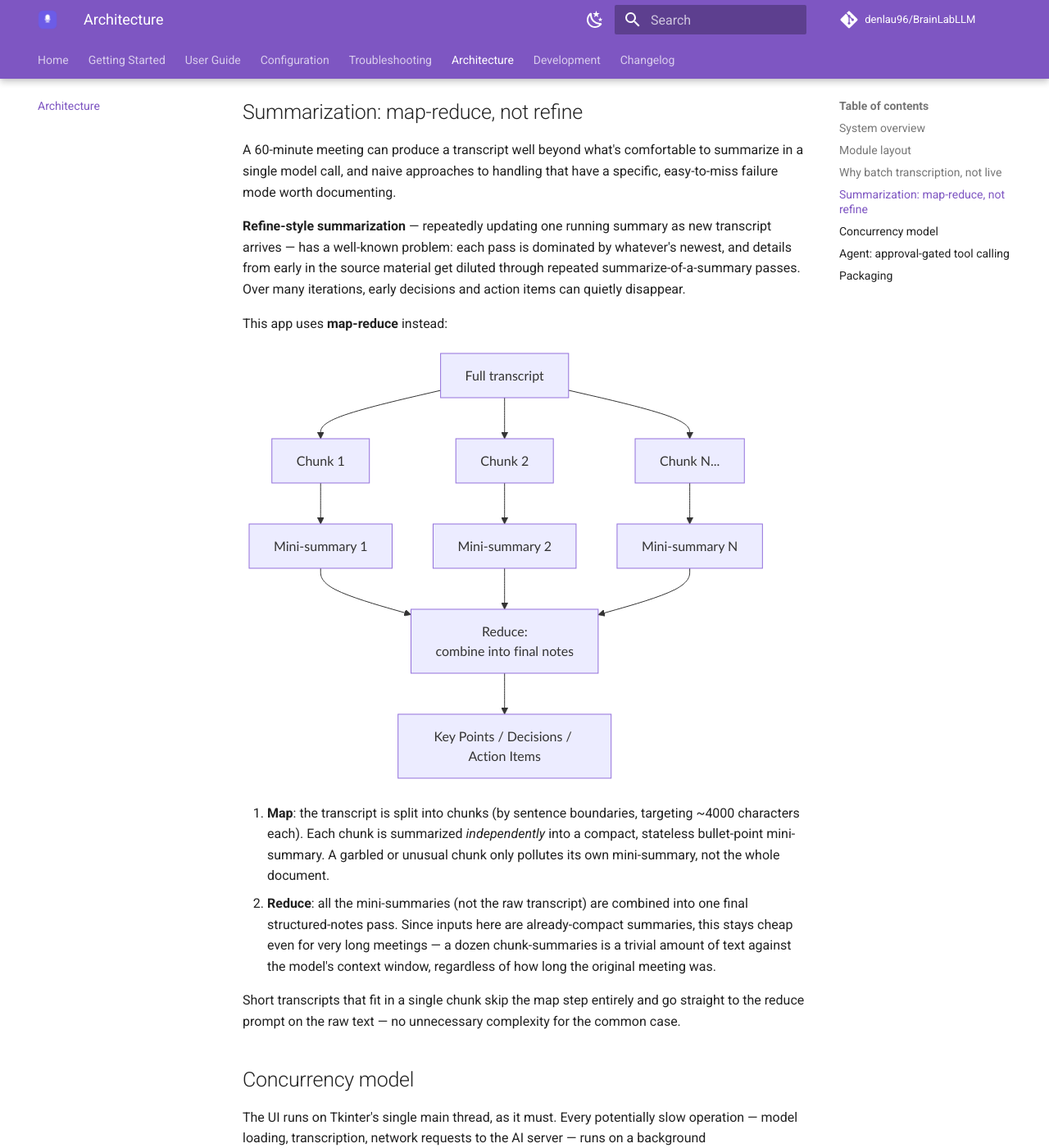
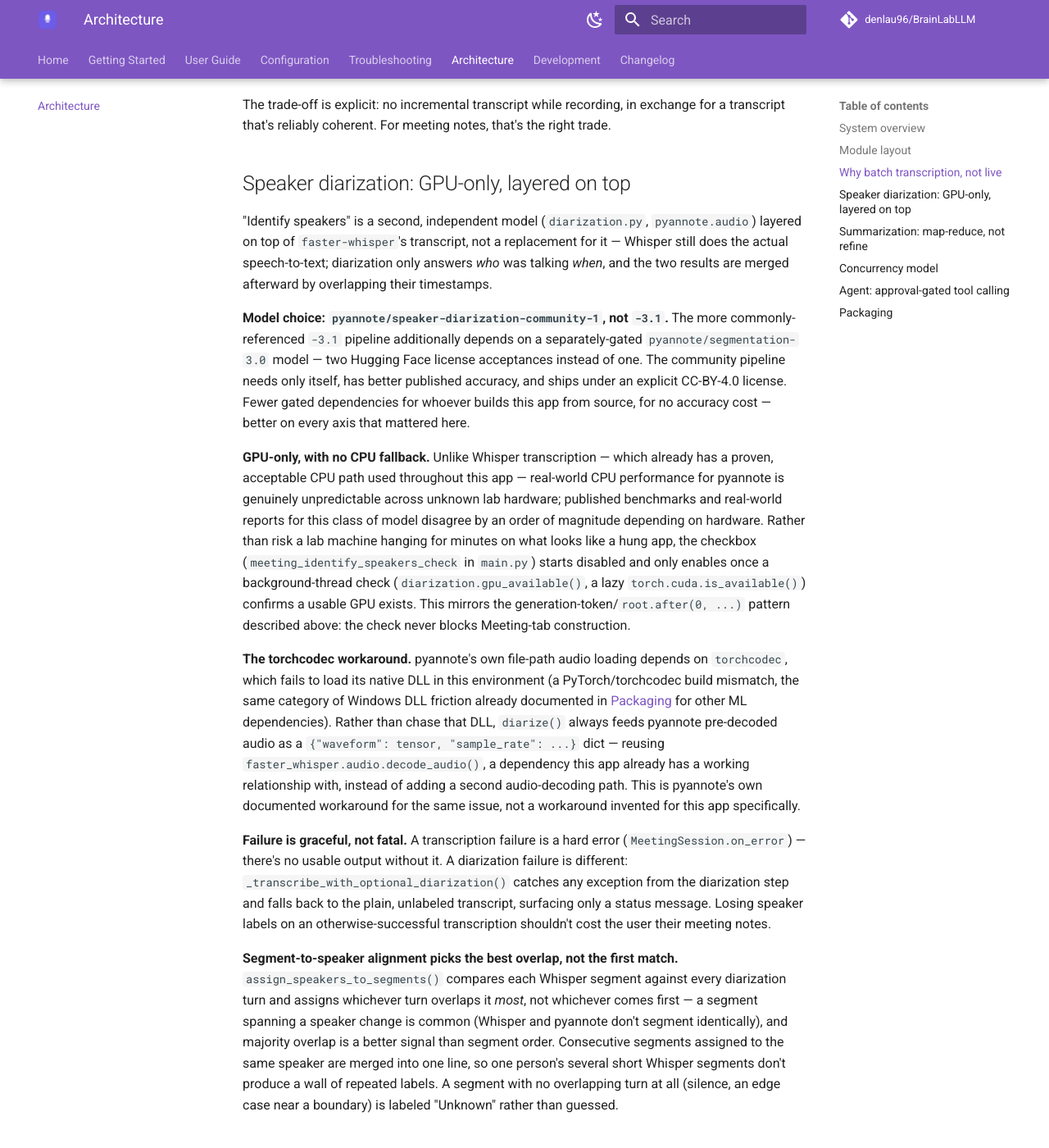
Before and after one commit to musallGroup/BrainLabLLM, an MkDocs documentation site: the page built from docs/architecture.md, in a window 1280 px wide and 1400 px high, scrolled down 1842 px. Shown: the whole window at 82% size. Built offline with MkDocs 1.6.1 and Material for MkDocs 9.7.7, drawn with Linux system fonts in a browser that asks for light colours; comment, search, counter and statistics services are not loaded; some of the changed text lies outside the part shown.

Commit message:
docs: explain the speaker diarization design in architecture.md
Adds a "Speaker diarization" section matching the depth of the
existing batch-transcription and agent tool-calling sections: why
speaker-diarization-community-1 was chosen over -3.1 (one gated
dependency instead of two, better published accuracy, clearer
license), why the feature is GPU-only, the torchcodec workaround,
and the graceful-degradation-on-failure design. Also adds the
missing diarization.py row to the module layout table.

Co-Authored-By: Claude Sonnet 5 <noreply@anthropic.com>

```diff
--- a/docs/architecture.md
+++ b/docs/architecture.md
@@ -35,6 +35,7 @@ flowchart LR
 | `meeting.py` | Everything audio: device enumeration, recording (`AudioRecorder`), and the record-then-transcribe orchestrator (`MeetingSession`). No UI code and no dependency on `main.py`. |
 | `theme.py` | Centralized color palette and `ttk.Style` configuration — the single source of truth for the app's visual design. |
 | `agent.py` | The coding-agent tool-calling loop (`AgentSession`), its tools (read/list/search/write/edit/run-shell), and the path-scoping security boundary (`resolve_scoped_path`). No UI code and no dependency on `main.py`, same as `meeting.py`. |
+| `diarization.py` | Speaker identification (`diarize`, `assign_speakers_to_segments`) — a separate model layered on top of, not replacing, `meeting.py`'s transcription. No UI code and no dependency on `main.py` or `meeting.py`. |
 | `installer.py` | A minimal, dependency-free Tkinter installer GUI, built separately from the main app (see [Packaging](development/packaging.md)). |
 
 ## Why batch transcription, not live { #why-batch-transcription }
@@ -51,6 +52,20 @@ Tuning the VAD (longer silence thresholds, a debounce requiring sustained signal
 **The fix was architectural, not a bigger tuning pass**: record the entire meeting as one continuous buffer, and transcribe it *once*, using `faster-whisper`'s own built-in VAD filtering (`vad_filter=True`, backed by Silero VAD internally) — which is more sophisticated than the hand-rolled version, and critically, has the *entire recording's context* available when deciding where sentence boundaries actually are, rather than making that call in real time from a small rolling window.
 
 The trade-off is explicit: no incremental transcript while recording, in exchange for a transcript that's reliably coherent. For meeting notes, that's the right trade.
+
+## Speaker diarization: GPU-only, layered on top { #speaker-diarization }
+
+"Identify speakers" is a second, independent model (`diarization.py`, `pyannote.audio`) layered on top of `faster-whisper`'s transcript, not a replacement for it — Whisper still does the actual speech-to-text; diarization only answers *who* was talking *when*, and the two results are merged afterward by overlapping their timestamps.
+
+**Model choice: `pyannote/speaker-diarization-community-1`, not `-3.1`.** The more commonly-referenced `-3.1` pipeline additionally depends on a separately-gated `pyannote/segmentation-3.0` model — two Hugging Face license acceptances instead of one. The community pipeline needs only itself, has better published accuracy, and ships under an explicit CC-BY-4.0 license. Fewer gated dependencies for whoever builds this app from source, for no accuracy cost — better on every axis that mattered here.
+
+**GPU-only, with no CPU fallback.** Unlike Whisper transcription — which already has a proven, acceptable CPU path used throughout this app — real-world CPU performance for pyannote is genuinely unpredictable across unknown lab hardware; published benchmarks and real-world reports for this class of model disagree by an order of magnitude depending on hardware. Rather than risk a lab machine hanging for minutes on what looks like a hung app, the checkbox (`meeting_identify_speakers_check` in `main.py`) starts disabled and only enables once a background-thread check (`diarization.gpu_available()`, a lazy `torch.cuda.is_available()`) confirms a usable GPU exists. This mirrors the generation-token/`root.after(0, ...)` pattern described above: the check never blocks Meeting-tab construction.
+
+**The torchcodec workaround.** pyannote's own file-path audio loading depends on `torchcodec`, which fails to load its native DLL in this environment (a PyTorch/torchcodec build mismatch, the same category of Windows DLL friction already documented in [Packaging](development/packaging.md) for other ML dependencies). Rather than chase that DLL, `diarize()` always feeds pyannote pre-decoded audio as a `{"waveform": tensor, "sample_rate": ...}` dict — reusing `faster_whisper.audio.decode_audio()`, a dependency this app already has a working relationship with, instead of adding a second audio-decoding path. This is pyannote's own documented workaround for the same issue, not a workaround invented for this app specifically.
+
+**Failure is graceful, not fatal.** A transcription failure is a hard error (`MeetingSession.on_error`) — there's no usable output without it. A diarization failure is different: `_transcribe_with_optional_diarization()` catches any exception from the diarization step and falls back to the plain, unlabeled transcript, surfacing only a status message. Losing speaker labels on an otherwise-successful transcription shouldn't cost the user their meeting notes.
+
+**Segment-to-speaker alignment picks the best overlap, not the first match.** `assign_speakers_to_segments()` compares each Whisper segment against every diarization turn and assigns whichever turn overlaps it *most*, not whichever comes first — a segment spanning a speaker change is common (Whisper and pyannote don't segment identically), and majority overlap is a better signal than segment order. Consecutive segments assigned to the same speaker are merged into one line, so one person's several short Whisper segments don't produce a wall of repeated labels. A segment with no overlapping turn at all (silence, an edge case near a boundary) is labeled "Unknown" rather than guessed.
 
 ## Summarization: map-reduce, not refine { #summarization }
 
```
